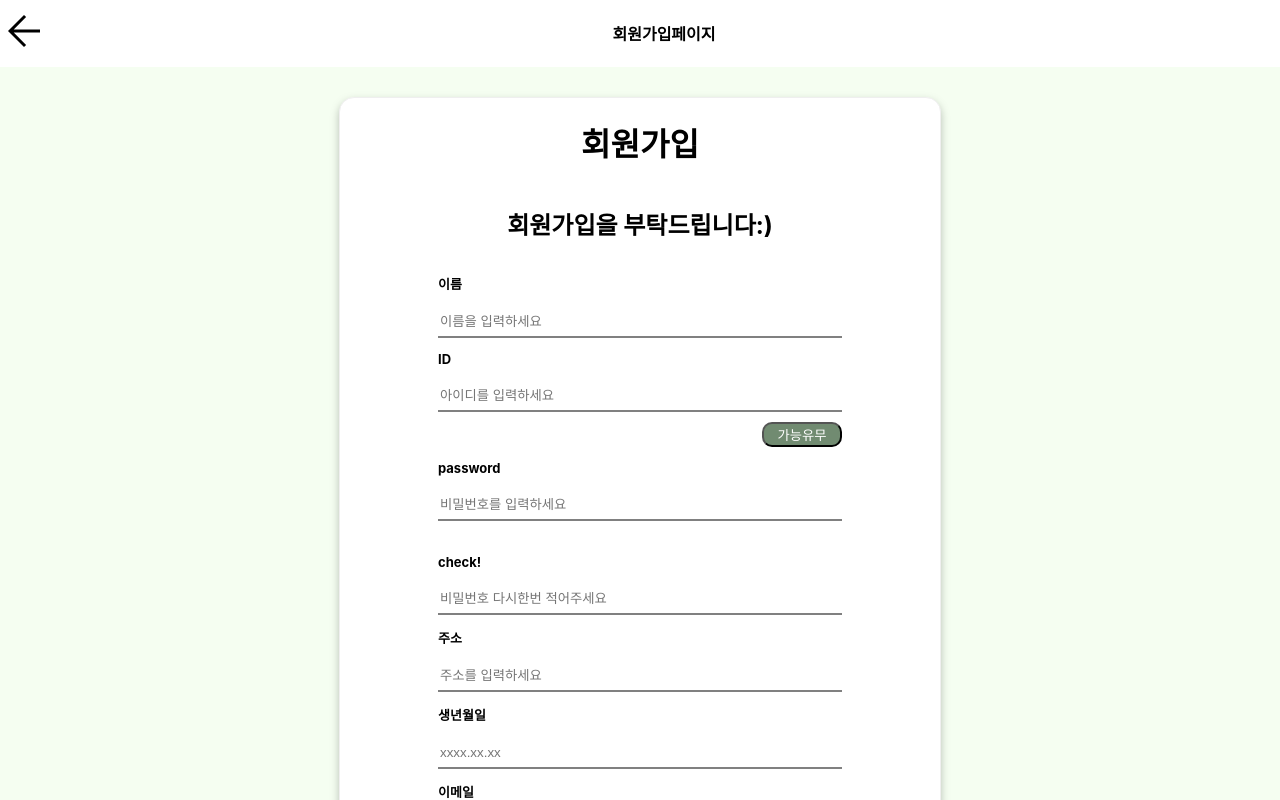
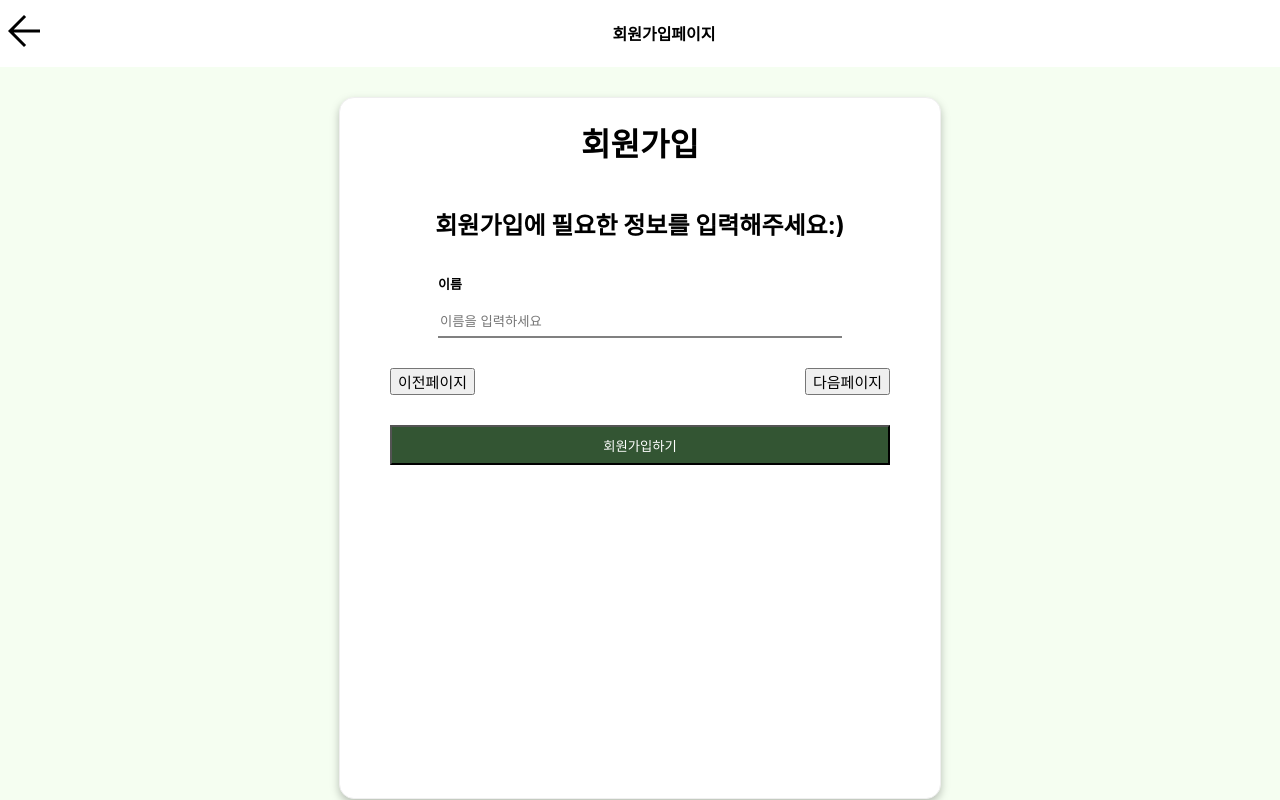
Before and after one commit to sol0503/make_bank-app, a React (Create React App) app: page /register in a window 1280 px wide. Shown: the top 800 px of the page. Built offline with nearby package versions, Linux system fonts and the light colour scheme; no server answers.

Commit message:
feat: Register 컴포넌트로 변경&추가

```diff
--- a/src/App.css
+++ b/src/App.css
@@ -15,13 +15,6 @@
   width: 100vw;
   height: 100vh;
   background-color: #f5fef1;
-}
-
-.Login .bar {
-  background-color: #fff;
-  display: flex;
-  align-items: center;
-  justify-content: space-between;
 }
 
 .box {
@@ -90,16 +83,10 @@
 
 .Register {
   width: 100vw;
-  height: auto;
+  height: 100vw;
   background-color: #f5fef1;
 }
 
-.Register .bar {
-  display: flex;
-  justify-content: space-between;
-  background-color: white;
-  align-items: center;
-}
 .Register .box .wrapper h3 {
   font-weight: medium;
   font-size: 13px;
@@ -111,7 +98,7 @@
   background-color: white;
   border: 1px solid #efefef;
   width: 600px;
-  height: 1000px;
+  height: 700px;
   flex-direction: column;
   display: flex;
   align-items: center;
@@ -144,3 +131,19 @@
   color: white;
   background-color: #353;
 }
+
+.Register .box .wrapper .Btn {
+  margin-top: 30px;
+  width: 500px;
+  display: flex;
+  justify-content: space-between;
+}
+.Register .box .wrapper .Btn button {
+  font-size: 15px;
+}
+.Bar {
+  display: flex;
+  justify-content: space-between;
+  background-color: white;
+  align-items: center;
+}
--- /dev/null
+++ b/src/Bar.js
@@ -0,0 +1,16 @@
+import { ReactComponent as ArrowIcon } from "./assets/backArrow.svg";
+import { useNavigate } from "react-router-dom";
+
+const Bar = ({ pagename }) => {
+  const navigate = useNavigate();
+  return (
+    <div className="Bar">
+      <div className="icon">
+        <ArrowIcon onClick={() => navigate("/")} />
+      </div>
+      <h4>{pagename}</h4>
+      <div></div>
+    </div>
+  );
+};
+export default Bar;
--- a/src/Login.js
+++ b/src/Login.js
@@ -1,6 +1,5 @@
-import { ReactComponent as ArrowIcon } from "./assets/backArrow.svg";
-import { useNavigate } from "react-router-dom";
 import axios from "axios";
+import Bar from "./Bar";
 const Login = () => {
   axios
     .post("https://databasedesign.herokuapp.com/api/sign-in", {
@@ -14,19 +13,12 @@ const Login = () => {
       console.log(error);
     });
 
-  const navigate = useNavigate();
   const save = () => {
     alert("로그인되었습니다!");
   };
   return (
     <div className="Login">
-      <div className="bar">
-        <div className="icon">
-          <ArrowIcon onClick={() => navigate("/")} />
-        </div>
-        <h4>로그인페이지</h4>
-        <div></div>
-      </div>
+      <Bar pagename={"로그인페이지"} />
 
       <div className="box">
         <div className="wrapper">
--- a/src/Register.js
+++ b/src/Register.js
@@ -1,11 +1,17 @@
-import { ReactComponent as ArrowIcon } from "./assets/backArrow.svg";
-import { useNavigate } from "react-router-dom";
 import axios from "axios";
+import { useState } from "react";
+import Bar from "./Bar";
+import Name from "./RegisterSrc/Name";
+import Need from "./RegisterSrc/Need";
+import Extra from "./RegisterSrc/Extra";
+
 const Register = () => {
-  axios
+  const [count, setCount] = useState(0);
+  const regist = async (username, password) => {
+    const res = await axios
       .post("https://databasedesign.herokuapp.com/api/sign-up", {
-      username: "",
-      paasword: "",
+        username: username,
+        paasword: password,
       })
       .then(function (response) {
         console.log(response);
@@ -13,75 +19,34 @@ const Register = () => {
       .catch(function (error) {
         console.log(error);
       });
-
-  const navigate = useNavigate();
-  const isPossible = () => {
-    alert("가능/불가능아이디입니다.");
   };
-  const isFinish = () => {
-    alert("회원가입이 완료되었습니다.");
+  const onAdd = () => {
+    setCount((i) => i + 1);
+  };
+  const onMinus = () => {
+    setCount((i) => i - 1);
   };
   return (
     <div className="Register">
-      <div className="bar">
-        <div className="icon">
-          <ArrowIcon onClick={() => navigate("/")} />
-        </div>
-        <h4>회원가입페이지</h4>
-        <div></div>
-      </div>
+      <Bar pagename={"회원가입페이지"} />
       <div className="box">
         <div className="wrapper">
           <h1>회원가입</h1>
-          <h2>회원가입을 부탁드립니다:)</h2>
-          <div>
-            <h3>이름</h3>
-            <input placeholder="이름을 입력하세요" />
+          <h2>회원가입에 필요한 정보를 입력해주세요:)</h2>
+          {count === 0 && <Name />}
+          {count === 1 && <Need />}
+          {count === 2 && <Extra />}
+
+          <div className="Btn">
+            <button onClick={onMinus}>이전페이지</button>
+            <div></div>
+            <button onClick={onAdd}>다음페이지</button>
           </div>
-          <div className="id">
-            <h3>ID</h3>
-            <input placeholder="아이디를 입력하세요" />
-            <div className="possible">
-              <div></div>
-              <div>
-                <button onClick={isPossible}>가능유무</button>
-              </div>
-            </div>
-          </div>
-          <div>
-            <div>
-              <h3>password</h3>
-              <input placeholder="비밀번호를 입력하세요" />
-            </div>
-            <div>
-              <br />
-              <h3>check!</h3>
-              <input placeholder="비밀번호 다시한번 적어주세요" />
-            </div>
-          </div>
-          {/* 고객명,고객주소,고객생년월일,고객이메일,고객전화번호,고객직업 */}
-          <div>
-            <h3>주소</h3>
-            <input placeholder="주소를 입력하세요" />
-          </div>
-          <div>
-            <h3>생년월일</h3>
-            <input placeholder="xxxx.xx.xx" />
-          </div>
-          <div>
-            <h3>이메일</h3>
-            <input placeholder="xxxx@xxx.com" />
-          </div>
-          <div>
-            <h3>전화번호</h3>
-            <input placeholder="-없이 입력하세요" />
-          </div>
-          <div>
-            <h3>직업</h3>
-            <input placeholder="직업을 입력하세요" />
-          </div>
+
           <div className="finish">
-            <button onClick={isFinish}>회원가입하기</button>
+            <button onClick={() => regist("hongill4567", "hong12345")}>
+              회원가입하기
+            </button>
           </div>
         </div>
       </div>
--- /dev/null
+++ b/src/RegisterSrc/Extra.js
@@ -0,0 +1,27 @@
+const Extra = () => {
+  return (
+    <div>
+      <div>
+        <h3>주소</h3>
+        <input placeholder="주소를 입력하세요" />
+      </div>
+      <div>
+        <h3>생년월일</h3>
+        <input placeholder="xxxx.xx.xx" />
+      </div>
+      <div>
+        <h3>이메일</h3>
+        <input placeholder="xxxx@xxx.com" />
+      </div>
+      <div>
+        <h3>전화번호</h3>
+        <input placeholder="-없이 입력하세요" />
+      </div>
+      <div>
+        <h3>직업</h3>
+        <input placeholder="직업을 입력하세요" />
+      </div>
+    </div>
+  );
+};
+export default Extra;
--- /dev/null
+++ b/src/RegisterSrc/Name.js
@@ -0,0 +1,9 @@
+const Name = () => {
+  return (
+    <div>
+      <h3>이름</h3>
+      <input placeholder="이름을 입력하세요" />
+    </div>
+  );
+};
+export default Name;
--- /dev/null
+++ b/src/RegisterSrc/Need.js
@@ -0,0 +1,29 @@
+const Need = () => {
+  const isPossible = () => {
+    alert("가능/불가능아이디입니다.");
+  };
+  return (
+    <div>
+      <div className="id">
+        <h3>ID</h3>
+        <input placeholder="아이디를 입력하세요" />
+        <div className="possible">
+          <div></div>
+          <div>
+            <button onClick={isPossible}>가능유무</button>
+          </div>
+        </div>
+      </div>
+      <div>
+        <h3>password</h3>
+        <input placeholder="비밀번호를 입력하세요" />
+      </div>
+      <div>
+        <br />
+        <h3>check!</h3>
+        <input placeholder="비밀번호 다시한번 적어주세요" />
+      </div>
+    </div>
+  );
+};
+export default Need;
```
Lines whose indentation alone changed are shown as unchanged.
